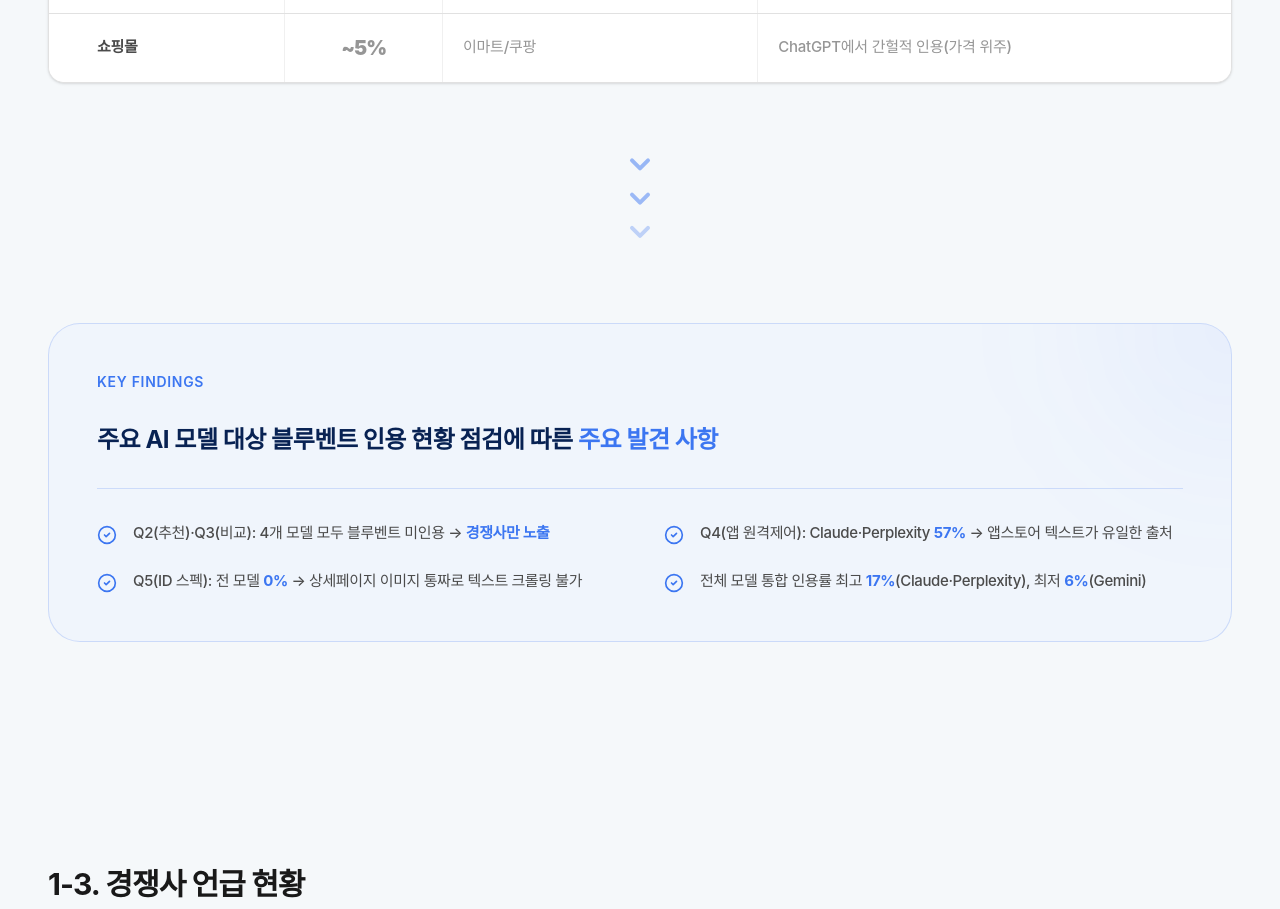
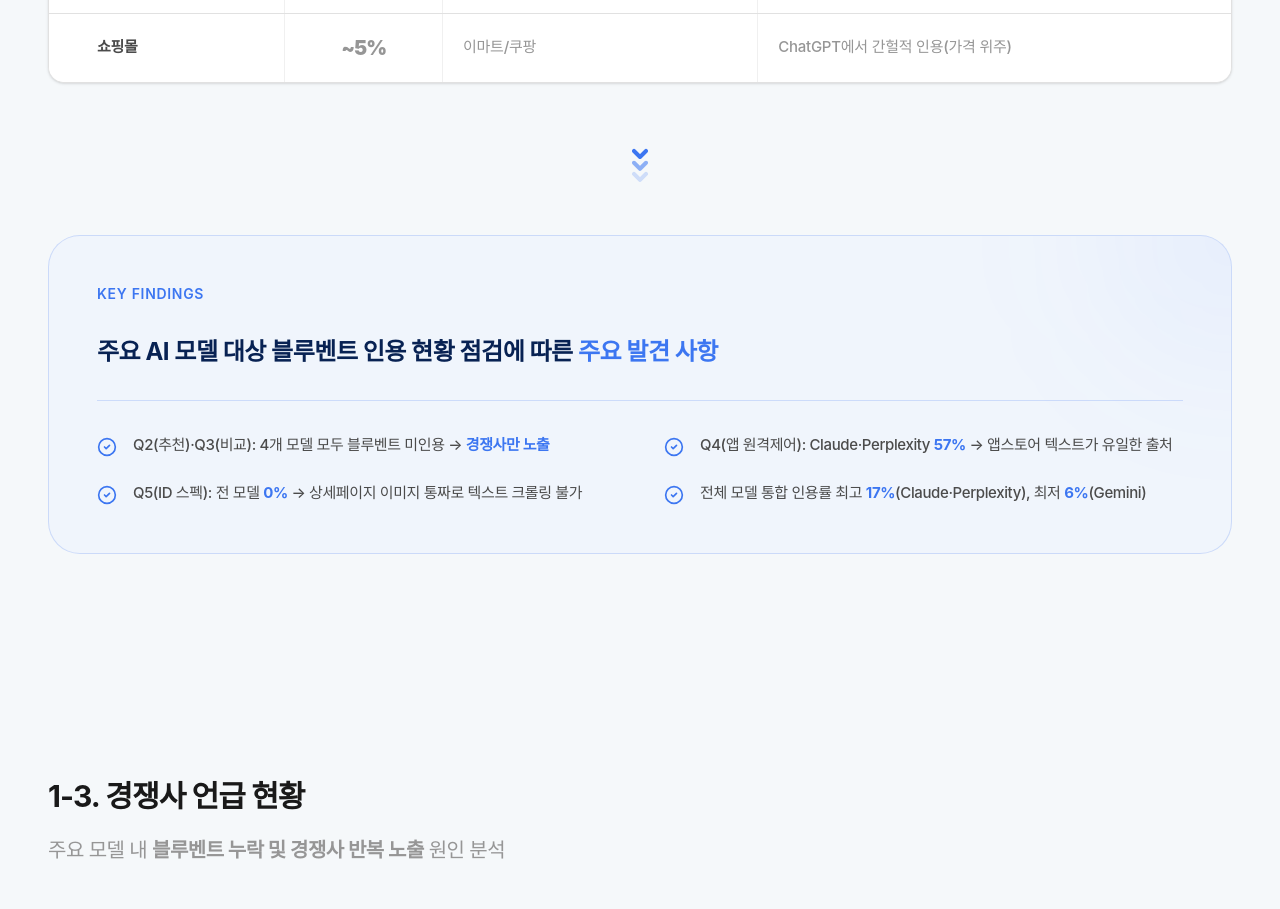
Before and after one commit to seoyahh/bluevent_geo_poc_review, a React (Vite) app: page / in a window 1280 px wide. Shown: the part 3760-4669 px from the top of the page. Built offline with nearby package versions, Linux system fonts and the light colour scheme; a web font is replaced by a local one.

Commit message:
UI: compact triple chevron animation in Slide 1-2

```diff
--- a/src/App.tsx
+++ b/src/App.tsx
@@ -194,31 +194,31 @@ export default function App() {
             ))}
         </div>
 
-        {/* Visual Guide: Triple Chevron Gradient to Key Findings */}
-        <div className="flex flex-col items-center justify-center mb-16 py-4">
+        {/* Visual Guide: Compact Triple Chevron Gradient to Key Findings */}
+        <div className="flex flex-col items-center justify-center mb-10 py-2">
           <motion.div
             initial={{ opacity: 0 }}
             whileInView={{ opacity: 1 }}
             transition={{ duration: 1 }}
-            className="flex flex-col items-center -gap-1"
+            className="flex flex-col items-center -space-y-3"
           >
             {[0, 1, 2].map((i) => (
               <motion.div
                 key={i}
                 animate={{
-                  opacity: [0.3, 1, 0.3],
-                  y: [0, 5, 0]
+                  opacity: [0.2, 1, 0.2],
+                  y: [0, 3, 0]
                 }}
                 transition={{
                   repeat: Infinity,
-                  duration: 1.5,
+                  duration: 1.8,
                   delay: i * 0.2,
                   ease: "easeInOut"
                 }}
               >
                 <ChevronDown
-                  size={32}
-                  strokeWidth={3}
+                  size={24}
+                  strokeWidth={4}
                   className={i === 0 ? "text-[#3C76F1]" : i === 1 ? "text-[#3C76F1]/60" : "text-[#3C76F1]/30"}
                 />
               </motion.div>
```
